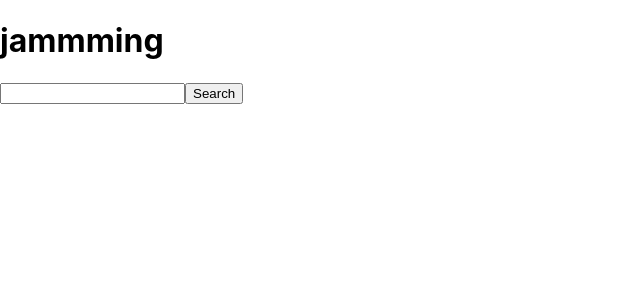
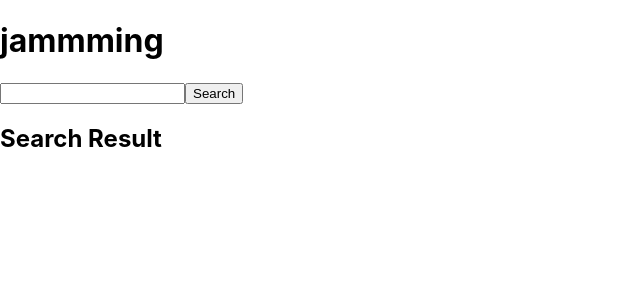
Before and after one commit to quan-phamm/jammming, a React (Create React App) app: page / in a window 1280 px wide. Shown: the top 300 px of the page, without its empty margins (0-640 px from the left). Built offline with nearby package versions, Linux system fonts and the light colour scheme.

Commit message:
Add title for Search Result

```diff
--- a/src/components/SearchResult.js
+++ b/src/components/SearchResult.js
@@ -3,6 +3,7 @@ import React from 'react';
 const SearchResult = ({ searchData }) => {
     return (
         <div className='search-result'>
+            <h2>Search Result</h2>
             {searchData.map(trackObj => (
                 <div className='track' key={trackObj.id}>
                     <p className='track-name'>{trackObj.track}</p>
```
